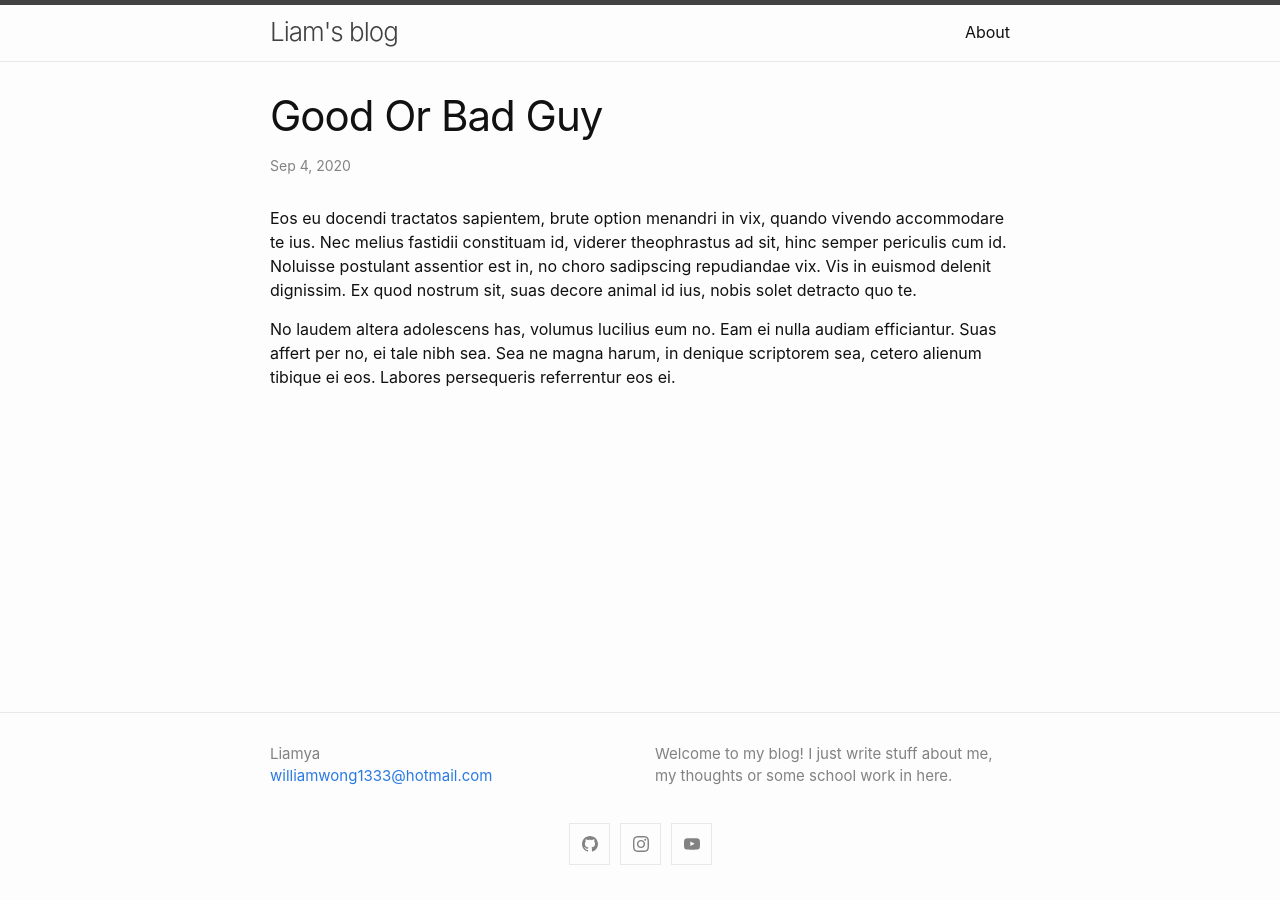
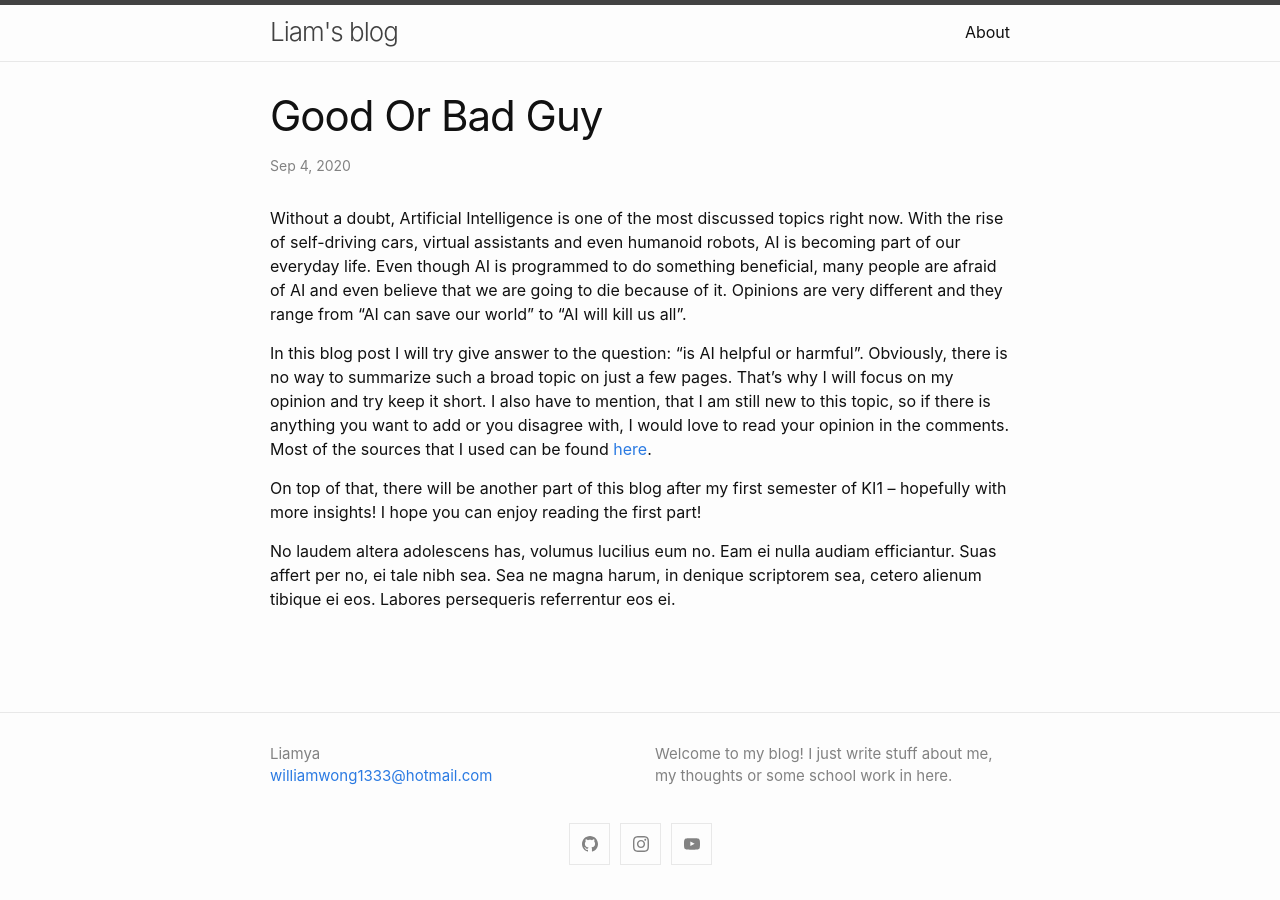
Before and after one commit to wongwil/wongwil.github.io, a Jekyll site: the page built from _posts/2020-09-04-good-or-bad-guy.md, in a window 1280 px wide. Built offline with Jekyll 4.4.1, drawn with Linux system fonts in a browser that asks for light colours.

Commit message:
Update 2020-09-04-good-or-bad-guy.md

```diff
--- a/_posts/2020-09-04-good-or-bad-guy.md
+++ b/_posts/2020-09-04-good-or-bad-guy.md
@@ -2,7 +2,13 @@
 layout: post
 ---
 
-Eos eu docendi tractatos sapientem, brute option menandri in vix, quando vivendo accommodare te ius. Nec melius fastidii constituam id, viderer theophrastus ad sit, hinc semper periculis cum id. Noluisse postulant assentior est in, no choro sadipscing repudiandae vix. Vis in euismod delenit dignissim. Ex quod nostrum sit, suas decore animal id ius, nobis solet detracto quo te.
+Without a doubt, Artificial Intelligence is one of the most discussed topics right now. With the rise of self-driving cars, virtual assistants and even humanoid robots, AI is becoming part of our everyday life. Even though AI is programmed to do something beneficial, many people are afraid of AI and even believe that we are going to die because of it. Opinions are very different and they range from “AI can save our world” to “AI will kill us all”.
+
+
+In this blog post I will try give answer to the question: “is AI helpful or harmful”. Obviously, there is no way to summarize such a broad topic on just a few pages. That’s why I will focus on my opinion and try keep it short. I also have to mention, that I am still new to this topic, so if there is anything you want to add or you disagree with, I would love to read your opinion in the comments. Most of the sources that I used can be found [here](https://www.google.com).
+
+
+On top of that, there will be another part of this blog after my first semester of KI1 – hopefully with more insights! I hope you can enjoy reading the first part!
 
 {% comment %}
 Might you have an include in your theme? Why not try it here!
```
